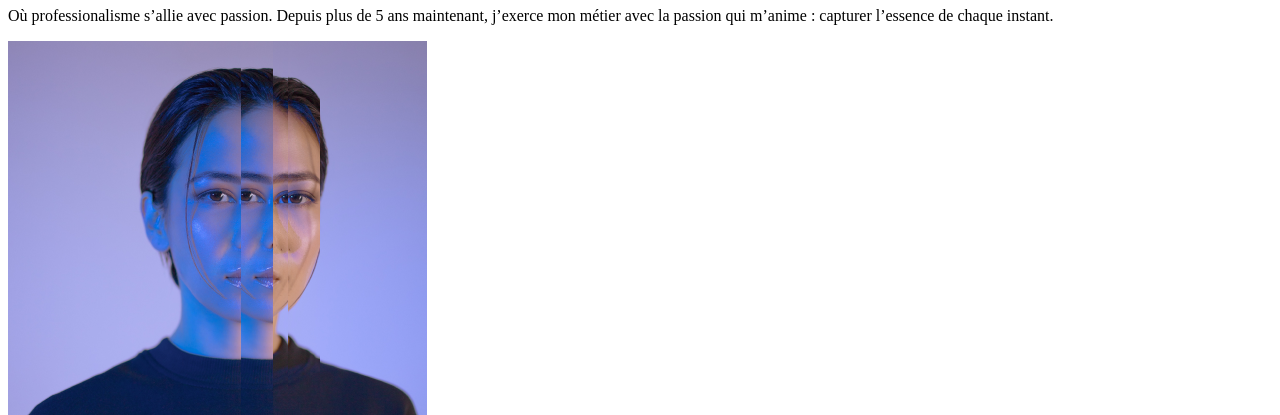
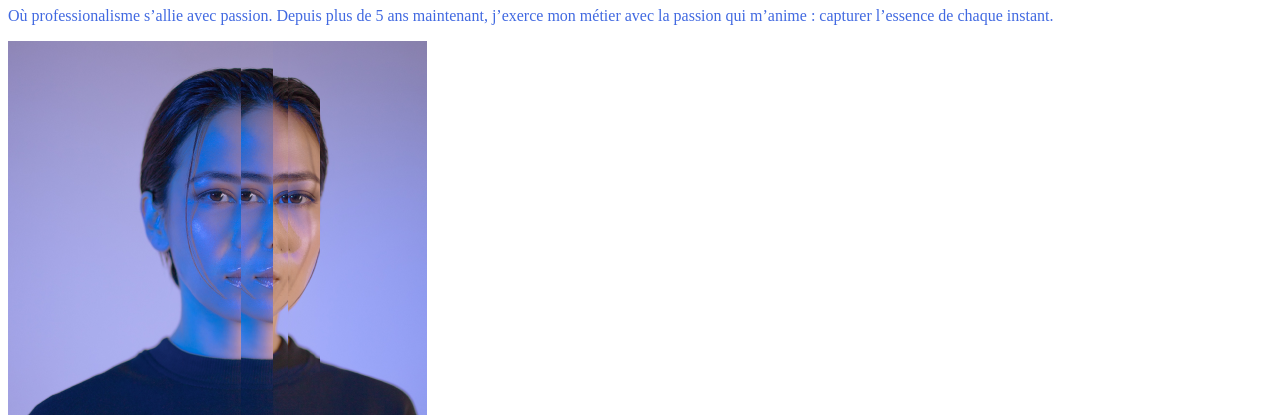
Before and after one commit to Hyns8/P2-exes-Robbie-Lens, a plain HTML site: page index.html in a window 1280 px wide. Shown: the part 99-514 px from the top of the page. Drawn offline with Linux system fonts and the light colour scheme.

Commit message:
Links main CSS file
Ensures the main `style.css` stylesheet is loaded by the browser, enabling the application of global styles and foundational visual presentation for the page.

```diff
--- a/index.html
+++ b/index.html
@@ -3,6 +3,7 @@
     <head>
         <meta charset="utf-8">
         <title>Accueil – Robbie Lens Photographie</title>
+        <link rel="stylesheet" href="style.css" />
     </head>
     <body>
         <!-- nouveau commentaire -->
--- /dev/null
+++ b/style.css
@@ -0,0 +1,4 @@
+p,
+h1{
+    color: royalblue;
+}
```
